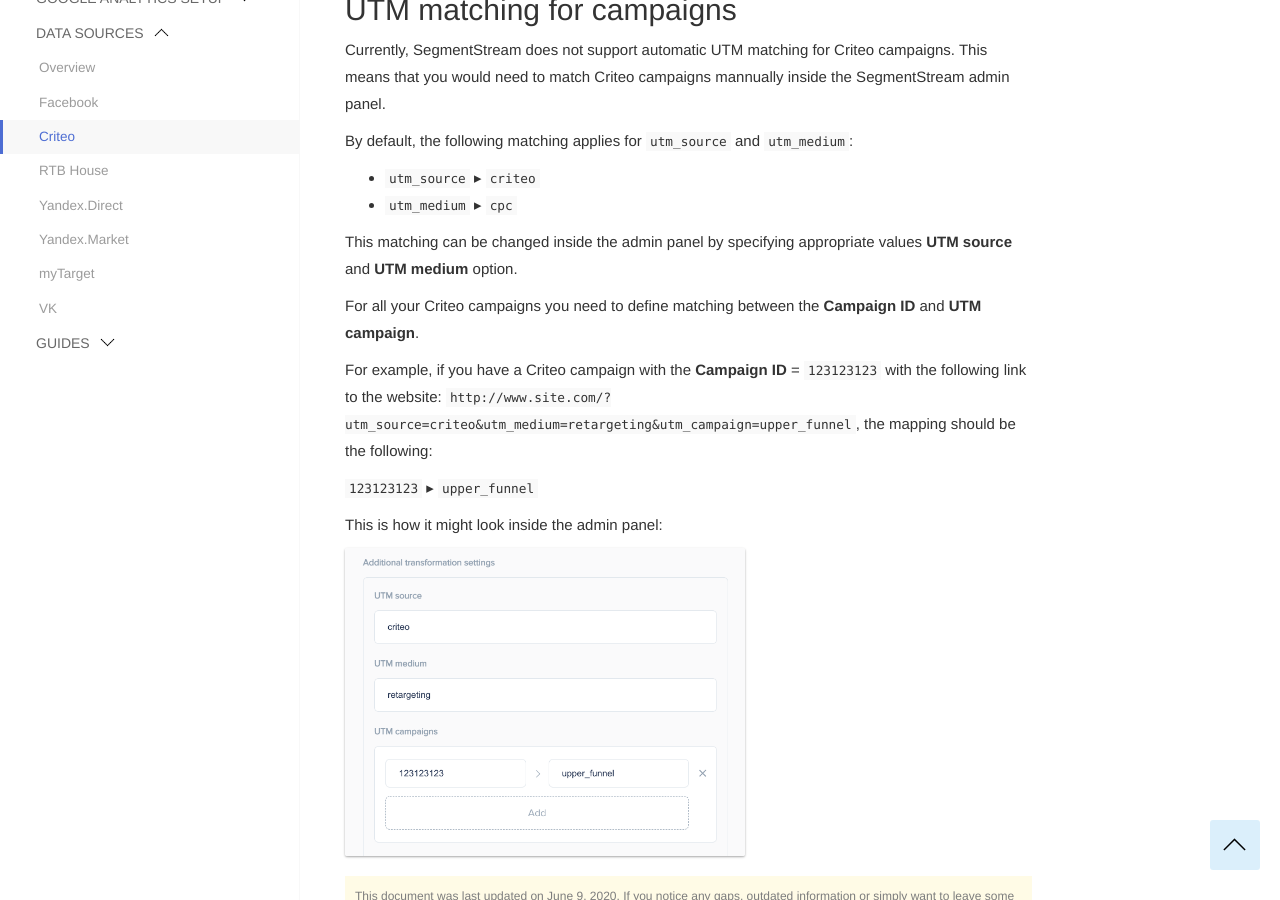
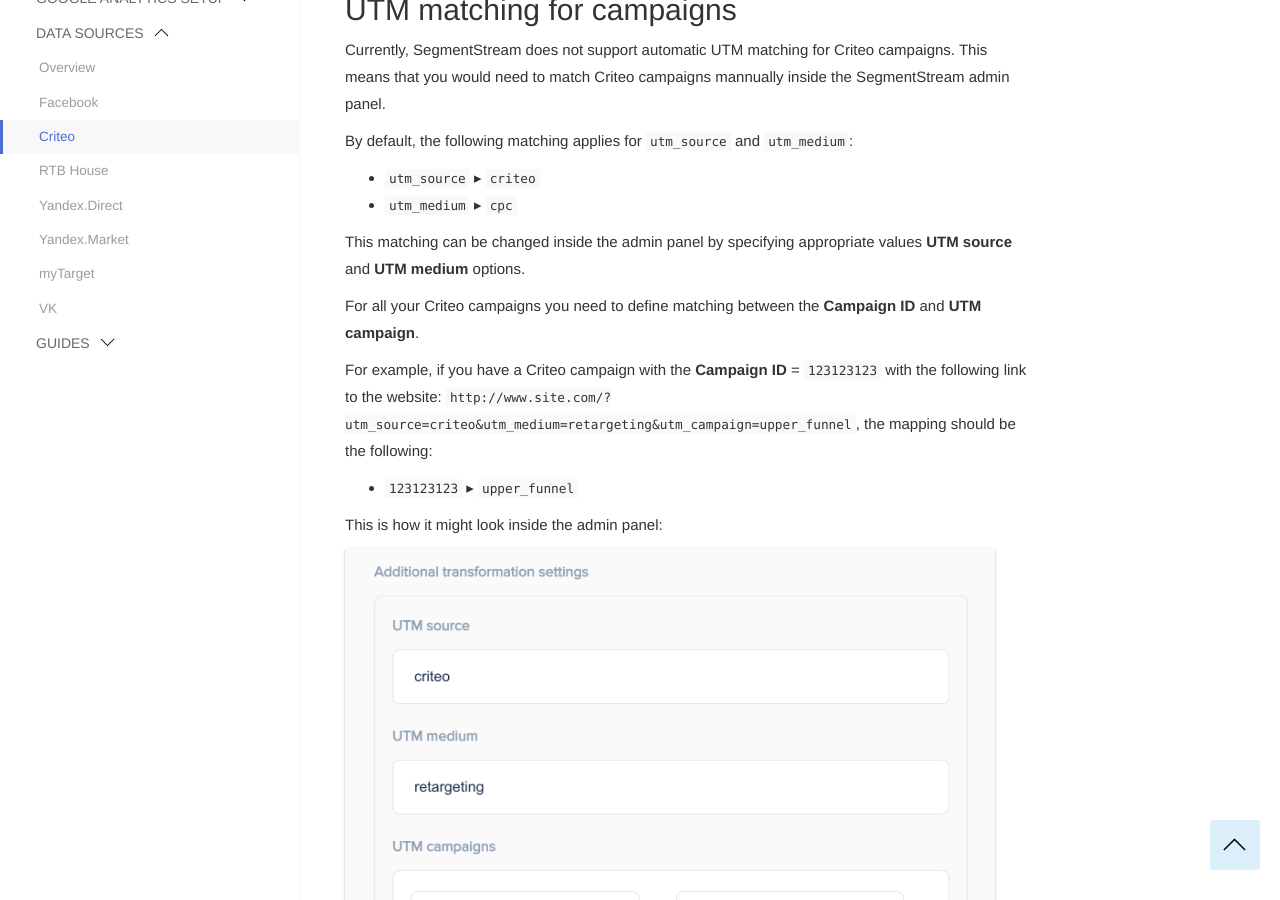
Before and after one commit to segmentstream-com/segmentstream-com.github.io, a Jekyll site: the page built from _docs/ga-datasources/criteo.md, in a window 1280 px wide and 900 px high, scrolled down 565 px. Built offline with Jekyll 4.4.1, drawn with Linux system fonts in a browser that asks for light colours; nearby versions of some CDN libraries.

Commit message:
criteo image width

```diff
--- a/_docs/ga-datasources/criteo.md
+++ b/_docs/ga-datasources/criteo.md
@@ -25,13 +25,13 @@
 * `utm_source` ▸ `criteo`
 * `utm_medium` ▸ `cpc`
 
-This matching can be changed inside the admin panel by specifying appropriate values **UTM source** and **UTM medium** option.
+This matching can be changed inside the admin panel by specifying appropriate values **UTM source** and **UTM medium** options.
 
 For all your Criteo campaigns you need to define matching between the **Campaign ID** and **UTM campaign**.
 
 For example, if you have a Criteo campaign with the **Campaign ID** = `123123123` with the following link to the website: `http://www.site.com/?utm_source=criteo&utm_medium=retargeting&utm_campaign=upper_funnel`, the mapping should be the following:
 
-`123123123` ▸ `upper_funnel`
+* `123123123` ▸ `upper_funnel`
 
 This is how it might look inside the admin panel:
-<img src="/img/criteo/criteo-utm-params.png" alt="Criteo URL params matching" width="400"/>
+<img src="/img/criteo/criteo-utm-params.png" alt="Criteo URL params matching" width="650"/>
```
